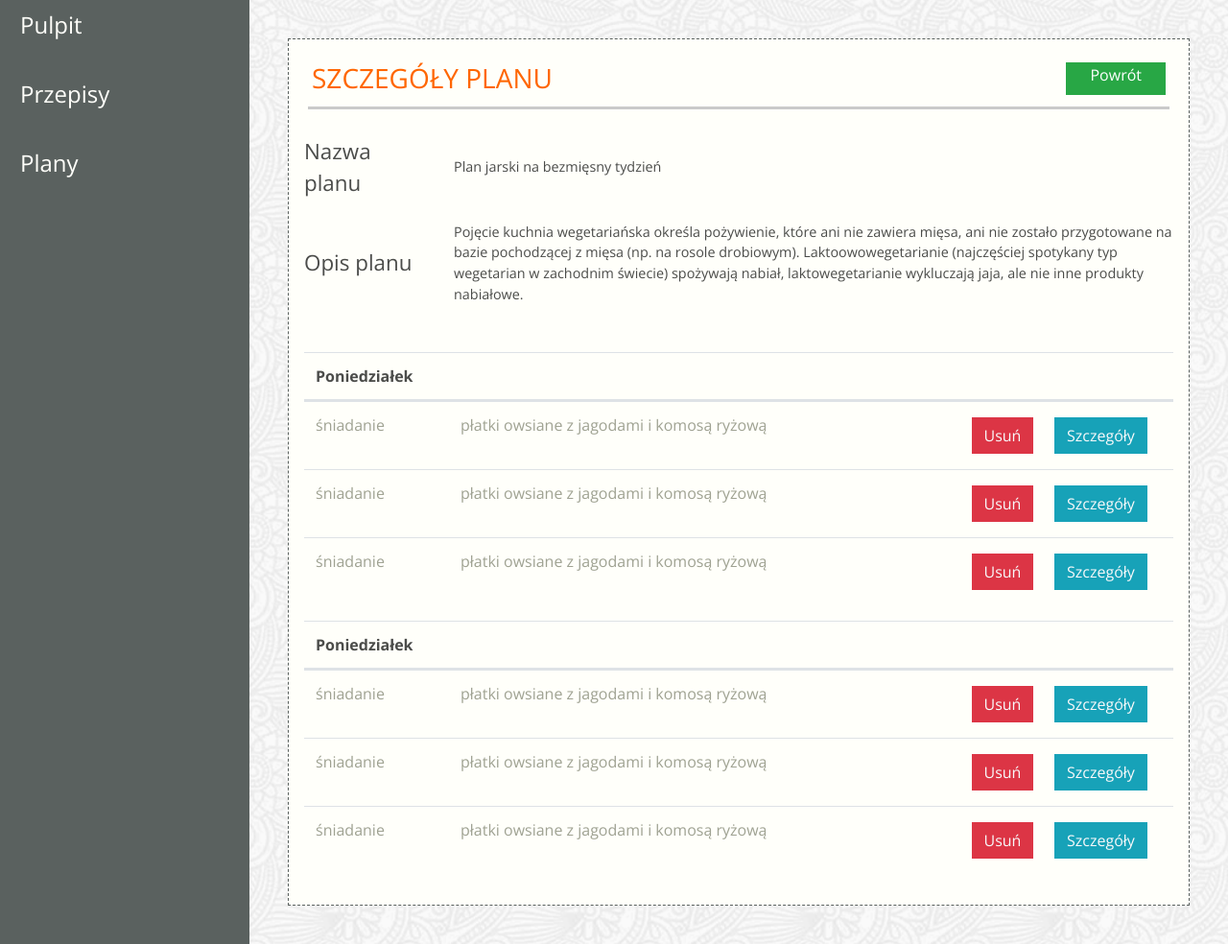
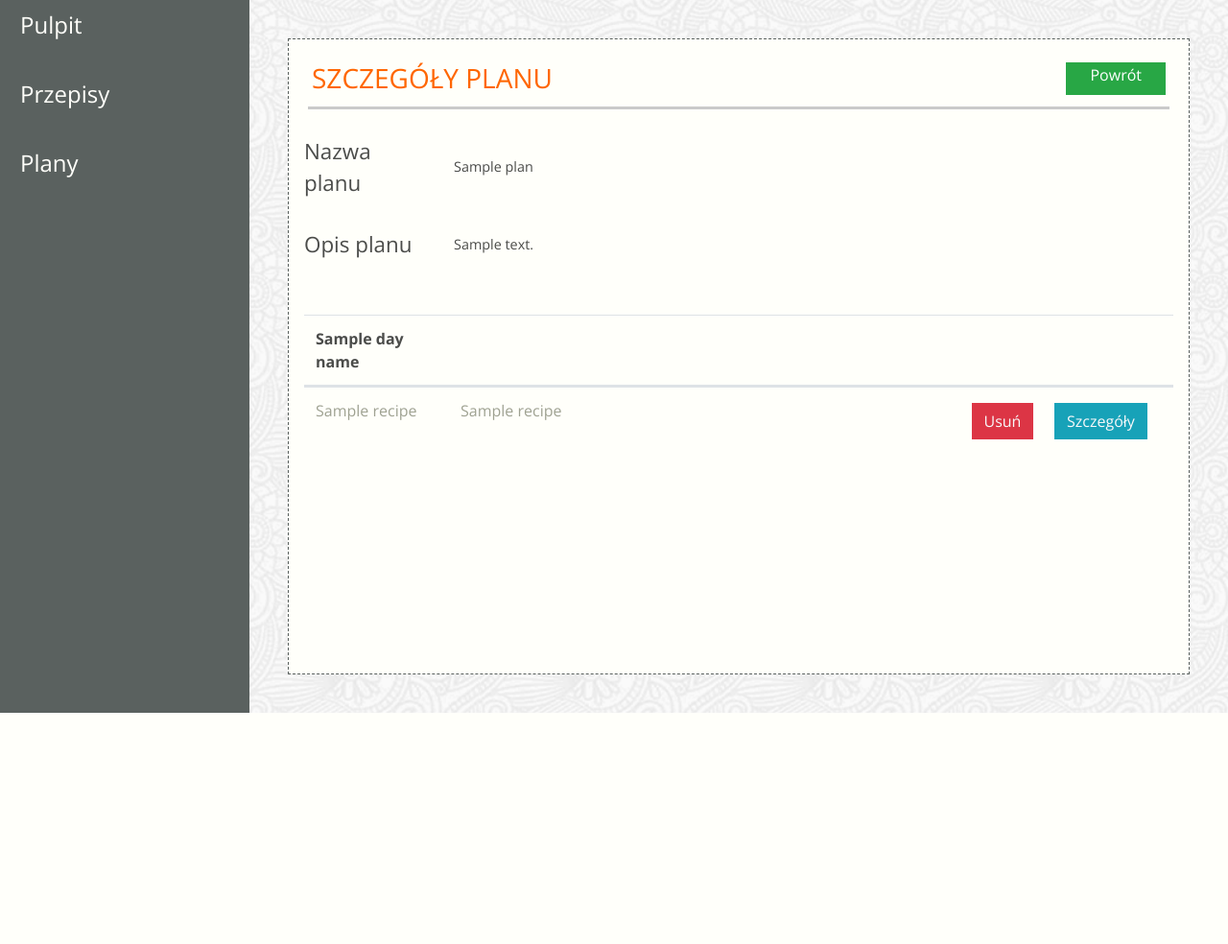
Before and after one commit to wszoltysek/diet_planner, a Django app: template jedzonko/templates/app-details-schedules.html in a window 1280 px wide. Shown: the part 84-1068 px from the top of the page at 96% size. After the commit the page ends 827 px from the top, so only its background shows below. Run offline with Django 3.2, Linux system fonts and the light colour scheme; the template is opened without the code that fills it: most values are stand-ins (such as "Sample title", 1, 10 or a date in 2020); some libraries are stand-ins or nearby versions; some web fonts are replaced.

Commit message:
Zadanie 8.3

```diff
--- a/jedzonko/templates/app-details-schedules.html
+++ b/jedzonko/templates/app-details-schedules.html
@@ -19,8 +19,7 @@
                                     Nazwa planu
                                 </span>
                 <div class="col-sm-10">
-                    <p class="schedules-text">Plan jarski na bezmięsny
-                        tydzień</p>
+                    <p class="schedules-text">{{ plan.name }}</p>
                 </div>
             </div>
             <div class="form-group row">
@@ -28,23 +27,16 @@
                                     Opis planu
                                 </span>
                 <div class="col-sm-10">
-                    <p class="schedules-text">
-                        Pojęcie kuchnia wegetariańska określa pożywienie, które
-                        ani nie zawiera mięsa, ani nie zostało przygotowane na
-                        bazie pochodzącej z mięsa (np. na rosole drobiowym).
-                        Laktoowowegetarianie (najczęściej spotykany typ
-                        wegetarian w zachodnim świecie) spożywają nabiał,
-                        laktowegetarianie wykluczają jaja, ale nie inne produkty
-                        nabiałowe.
-                    </p>
+                    <p class="schedules-text">{{ plan.description }}</p>
                 </div>
             </div>
         </div>
 
         <table class="table">
             <thead>
+            {% for recipe in recipeplan %}
             <tr class="d-flex">
-                <th class="col-2">Poniedziałek</th>
+                <th class="col-2">{{ recipe.day_name.name }}</th>
                 <th class="col-7"></th>
                 <th class="col-1"></th>
                 <th class="col-2"></th>
@@ -52,87 +44,17 @@
             </thead>
             <tbody class="text-color-lighter">
             <tr class="d-flex">
-                <td class="col-2">śniadanie</td>
-                <td class="col-7">płatki owsiane z jagodami i komosą ryżową</td>
+                <td class="col-2">{{ recipe.meal_name }}</td>
+                <td class="col-7">{{ recipe.recipe.name }}</td>
                 <td class="col-1 center">
                     <a href="#" class="btn btn-danger rounded-0 text-light m-1">Usuń</a>
                 </td>
                 <td class="col-2 center">
-                    <a href="app-details-schedules.html"
-                       class="btn btn-info rounded-0 text-light m-1">Szczegóły</a>
-                </td>
-            </tr>
-            <tr class="d-flex">
-                <td class="col-2">śniadanie</td>
-                <td class="col-7">płatki owsiane z jagodami i komosą ryżową</td>
-                <td class="col-1 center">
-                    <a href="#" class="btn btn-danger rounded-0 text-light m-1">Usuń</a>
-                </td>
-                <td class="col-2 center">
-                    <a href="app-details-schedules.html"
-                       class="btn btn-info rounded-0 text-light m-1">Szczegóły</a>
-                </td>
-            </tr>
-            <tr class="d-flex">
-                <td class="col-2">śniadanie</td>
-                <td class="col-7">płatki owsiane z jagodami i komosą ryżową</td>
-                <td class="col-1 center">
-                    <a href="#" class="btn btn-danger rounded-0 text-light m-1">Usuń</a>
-                </td>
-                <td class="col-2 center">
-                    <a href="app-details-schedules.html"
+                    <a href="/recipe/{{ recipe.recipe.id }}"
                        class="btn btn-info rounded-0 text-light m-1">Szczegóły</a>
                 </td>
             </tr>
             </tbody>
-        </table>
-
-        <table class="table">
-            <thead>
-            <tr class="d-flex">
-                <th class="col-2">Poniedziałek</th>
-                <th class="col-7"></th>
-                <th class="col-1"></th>
-                <th class="col-2"></th>
-            </tr>
-            </thead>
-            <tbody class="text-color-lighter">
-            <tr class="d-flex">
-                <td class="col-2">śniadanie</td>
-                <td class="col-7">płatki owsiane z jagodami i komosą ryżową</td>
-                <td class="col-1 center">
-                    <a href="#" class="btn btn-danger rounded-0 text-light m-1">Usuń</a>
-                </td>
-                <td class="col-2 center">
-                    <a href="app-details-schedules.html"
-                       class="btn btn-info rounded-0 text-light m-1">Szczegóły</a>
-                </td>
-            </tr>
-            <tr class="d-flex">
-                <td class="col-2">śniadanie</td>
-                <td class="col-7">płatki owsiane z jagodami i komosą ryżową</td>
-                <td class="col-1 center">
-                    <a href="#" class="btn btn-danger rounded-0 text-light m-1">Usuń</a>
-                </td>
-                <td class="col-2 center">
-                    <a href="app-details-schedules.html"
-                       class="btn btn-info rounded-0 text-light m-1">Szczegóły</a>
-                </td>
-            </tr>
-            <tr class="d-flex">
-                <td class="col-2">śniadanie</td>
-                <td class="col-7">płatki owsiane z jagodami i komosą ryżową</td>
-                <td class="col-1 center">
-                    <a href="#" class="btn btn-danger rounded-0 text-light m-1">Usuń</a>
-                </td>
-                <td class="col-2 center">
-                    <a href="app-details-schedules.html"
-                       class="btn btn-info rounded-0 text-light m-1">Szczegóły</a>
-                </td>
-            </tr>
-            </tbody>
-        </table>
-
-    </div>
+            {% endfor %}
 </div>
 {% endblock content %}
--- a/jedzonko/templates/app-recipe-details.html
+++ b/jedzonko/templates/app-recipe-details.html
@@ -43,9 +43,7 @@
         </div>
         <div class="row d-flex">
             <div class="col-5 p-4">
-                <p>Po tym czasie ziemniaki zalej śmietaną wymieszaną z Knorr
-                    Naturalnie smaczne, dodaj liście brukselki i dokładnie
-                    wymieszaj.</p>
+                <p>Nie podano</p>
             </div>
             <div class="col-2"></div>
             <ul class="col-5 p-4 list-unstyled">
```
Also changed, not shown: jedzonko/views.py (+9 -0 lines), scrumlab/urls.py (+1 -15 lines).
